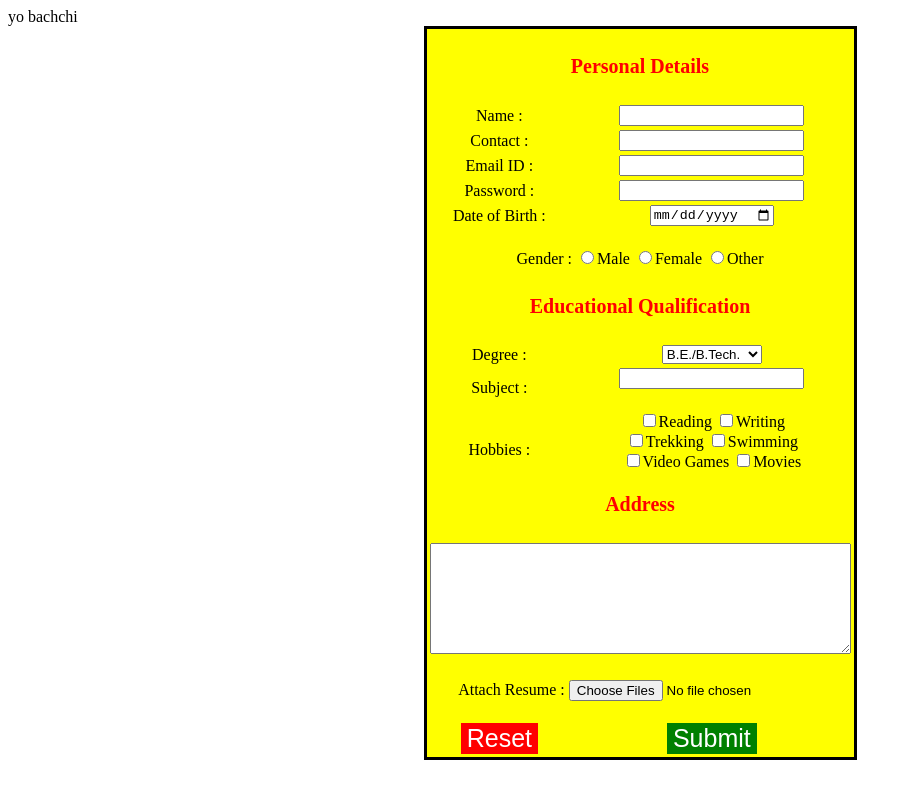
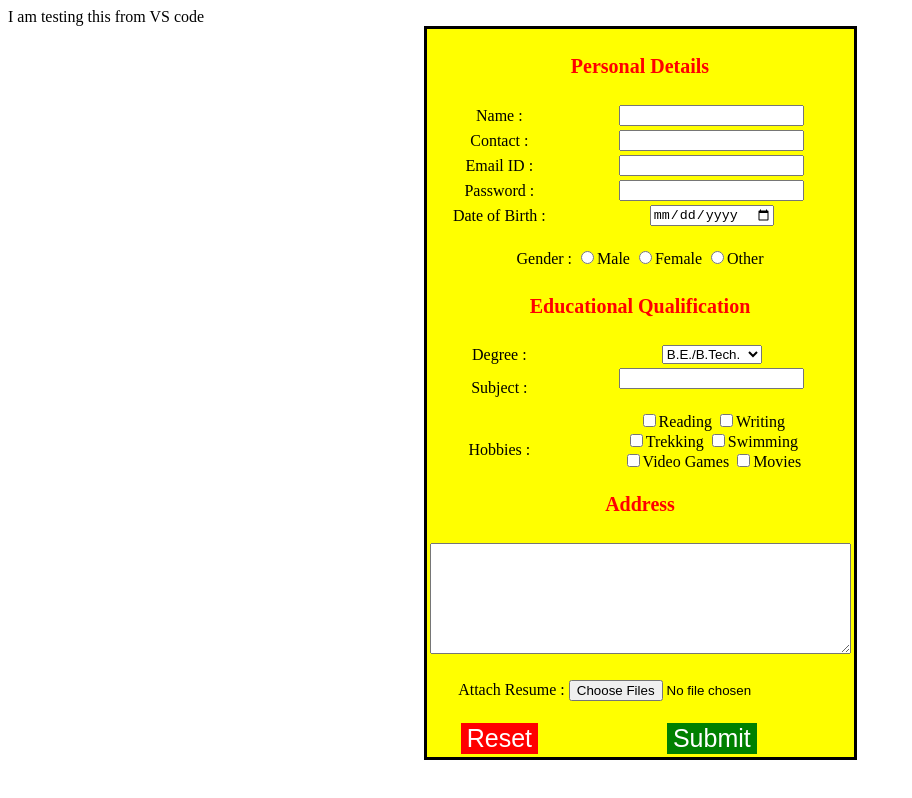
Before and after one commit to sanketmn26/form, a plain HTML site: page index.html in a window 1280 px wide. Shown: the whole page, without its empty margins (0-912 px from the left). Drawn offline with Linux system fonts and the light colour scheme.

Commit message:
test from vscode

```diff
--- a/index.html
+++ b/index.html
@@ -155,7 +155,7 @@
                 </tr>
             </form>
         </div>
-        yo bachchi
+        I am testing this from VS code
     </table>
 </body>
 
```
